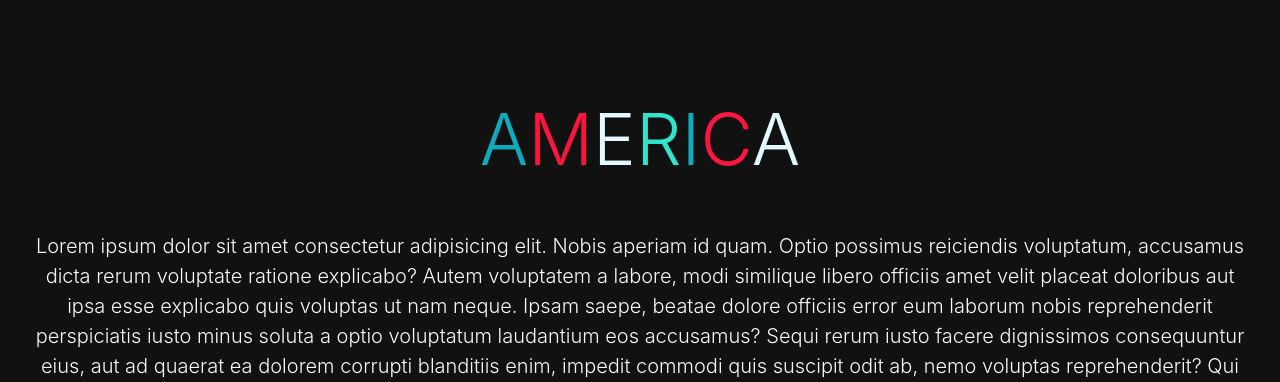
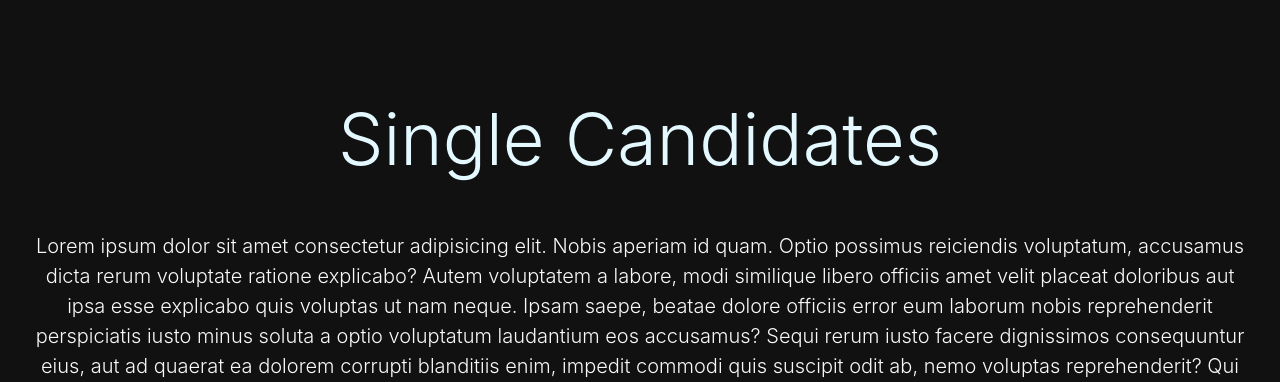
Before and after one commit to datascienceucsc/dss-cruzhacks, a Flask app: template server/server/templates/single_candidate.html in a window 1280 px wide. Shown: the part 56-438 px from the top of the page. Run offline with Flask 3, Linux system fonts and the light colour scheme; the template is opened without the code that fills it, so the values that code supplies are empty; parts of the project's set-up code (start-up, migrations or seed data) failed here and were passed over; some libraries are stand-ins or nearby versions.

Commit message:
routes are working for single page

```diff
--- a/server/server/routes.py
+++ b/server/server/routes.py
@@ -9,4 +9,8 @@ google_trends_addr = f"{ip_address}:{google_trends}"
 
 @router.route("/", methods=["GET", "POST"])
 def home():
-    return render_template('home.html', title="Transparency USA", iframesrc=overall_facebook_spending_addr)
+    return render_template('home.html', title="Transparency USA", iframesrc=overall_facebook_spending_chloro_addr)
+
+@router.route("/single", methods=["GET", "POST"])
+def single():
+    return render_template('single_candidate.html', title="Transparency USA - Single Candidates", iframesrc=google_trends_addr)
--- a/server/server/templates/layout.html
+++ b/server/server/templates/layout.html
@@ -50,10 +50,10 @@
             <div class="collapse navbar-collapse" id="navbarSupportedContent">
               <ul class="navbar-nav mr-auto">
                 <li class="nav-item active">
-                  <a class="nav-link americaRed" id="nav-home" href="/">Home</a>
+                  <a class="nav-link americaRed" id="nav-home" href="{{ url_for('router.home') }}">Home</a>
                 </li>
                 <li class="nav-item">
-                  <a class="nav-link americaWhite" id="nav-singleCandidate" href="#"
+                  <a class="nav-link americaWhite" id="nav-singleCandidate" href="{{ url_for('router.single') }}"
                     >Single</a
                   >
                 </li>
--- a/server/server/templates/single_candidate.html
+++ b/server/server/templates/single_candidate.html
@@ -1,10 +1,7 @@
 {% extends "layout.html" %} {% block content %}
 <div class="jumbotron">
-  <h1 class="display-3 text-center text-light">
-    <span style="color: #0fabbc;">A</span><span style="color: #fa143e;">M</span
-    ><span style="color: #e4f9ff;">E</span><span style="color: #30e3ca;">R</span
-    ><span style="color: #0fabbc;">I</span><span style="color: #fa163f;">C</span
-    ><span style="color: #e4f9ff;">A</span>
+  <h1 class="display-3 text-center americaWhite">
+    Single Candidates
   </h1>
   <hr class="my-4" />
   <p class="lead text-center text-light">
```
